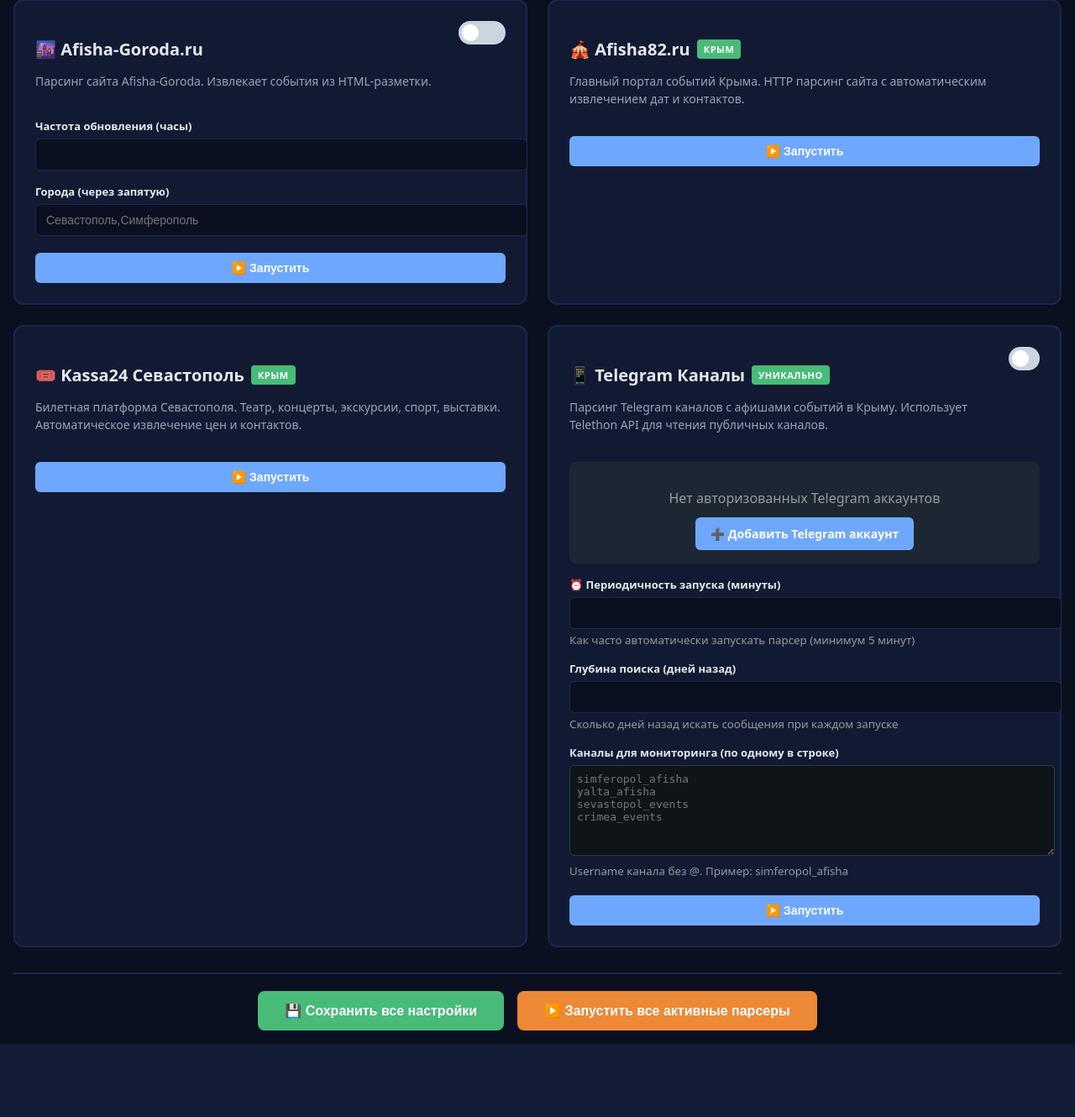
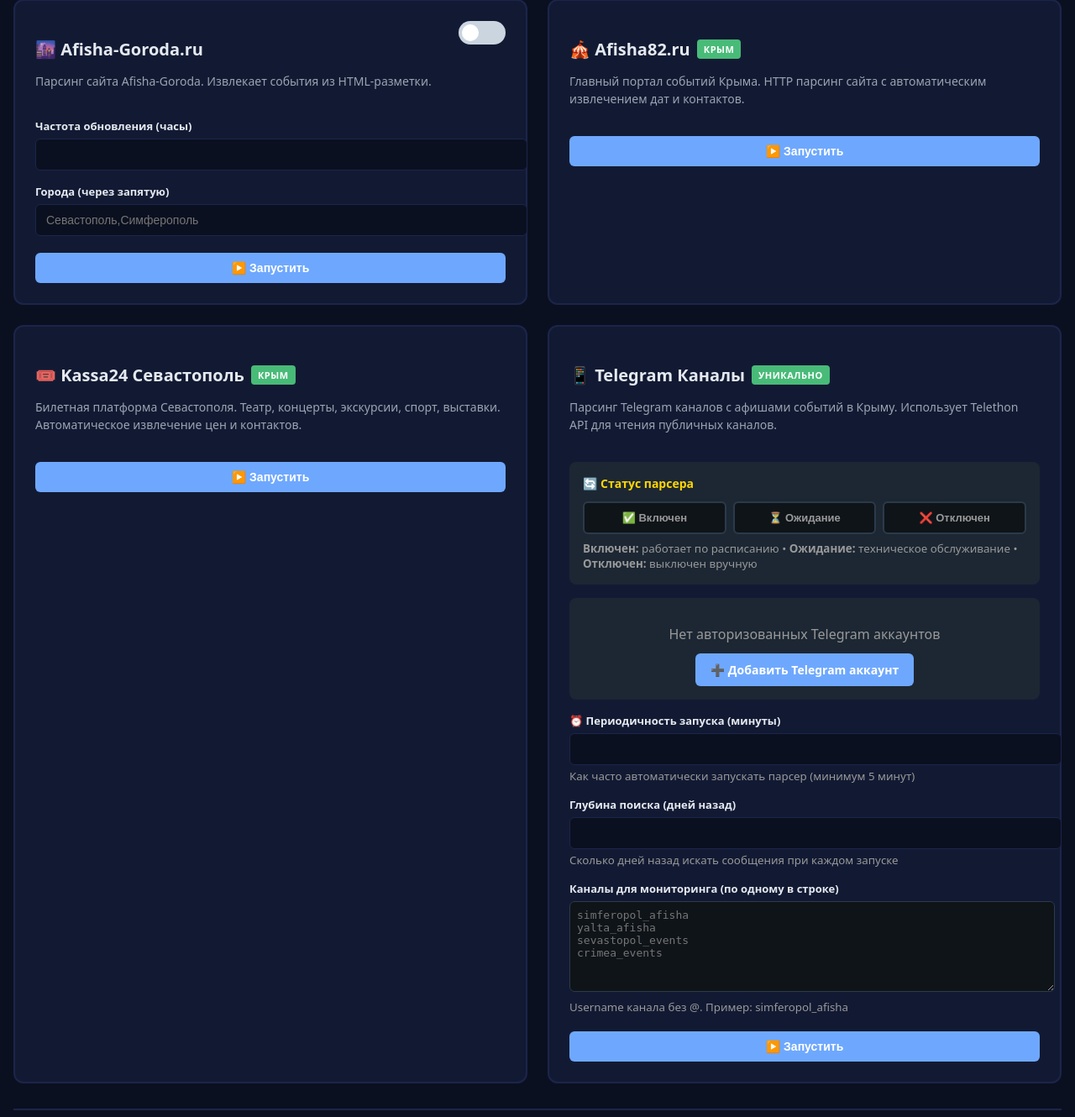
Before and after one commit to asex9876/cudaCrimea, a FastAPI app: template app/admin/templates/parsers.html in a window 1280 px wide. Shown: the part 682-2012 px from the top of the page at 84% size. Before the commit the page ends 1925 px from the top, so only its background shows below. Run offline with FastAPI, Linux system fonts and the light colour scheme; the template is opened without the code that fills it, so the values that code supplies are empty.

Commit message:
Feature: Add Telegram parser status management UI
Implement three-state status control for Telegram parser:
- enabled: Parser runs on schedule
- waiting: Maintenance/technical mode (inactive)
- disabled: Admin manually disabled

Changes:
- app/admin/templates/parsers.html: Added status toggle buttons with active state styling
- app/admin/main.py:
  - Added /parsers/tg-status endpoint for changing parser status
  - Added tg_parser_status to parsers_page config
  - Status saved to runtime_config for persistence
- JavaScript: AJAX handler for instant status changes with toast notifications
- CSS: Visual indicators for active status (green/orange/red)

Backend validation integrated with existing parser logic in telegram_channels.py
which checks tg_parser_status before executing parse operations.

🤖 Generated with [Claude Code](https://claude.com/claude-code)

Co-Authored-By: Claude <noreply@anthropic.com>

```diff
--- a/app/admin/templates/parsers.html
+++ b/app/admin/templates/parsers.html
@@ -212,6 +212,29 @@
     .tg-account-card:hover {
         border-color: #4a5568 !important;
     }
+    .tg-status-btn {
+        background: #0f1419;
+        border-color: #2b3a4a !important;
+        color: #999;
+    }
+    .tg-status-btn:hover {
+        border-color: #4a5568 !important;
+    }
+    .tg-status-btn.active[data-status="enabled"] {
+        background: #48bb78;
+        border-color: #48bb78 !important;
+        color: white;
+    }
+    .tg-status-btn.active[data-status="waiting"] {
+        background: #ed8936;
+        border-color: #ed8936 !important;
+        color: white;
+    }
+    .tg-status-btn.active[data-status="disabled"] {
+        background: #f56565;
+        border-color: #f56565 !important;
+        color: white;
+    }
 </style>
 
 <h1>⚙️ Настройка парсеров</h1>
@@ -387,10 +410,33 @@
                     <h3>📱 Telegram Каналы <span class="badge badge-recommended">Уникально</span></h3>
                     <p class="parser-description">Парсинг Telegram каналов с афишами событий в Крыму. Использует Telethon API для чтения публичных каналов.</p>
                 </div>
-                <label class="parser-toggle">
-                    <input type="checkbox" name="tg_enabled" value="on" {% if config.ingest_tg_enabled %}checked{% endif %}>
-                    <span class="toggle-slider"></span>
-                </label>
+            </div>
+
+            <!-- Parser Status Control -->
+            <div class="setting-group" style="background:#1c2733;padding:16px;border-radius:8px;margin-bottom:16px;">
+                <label style="color:#FFD700;margin-bottom:12px;display:block;font-size:14px;font-weight:600;">🔄 Статус парсера</label>
+                <div style="display:grid;grid-template-columns:repeat(3,1fr);gap:8px;margin-bottom:8px;">
+                    <button type="button" class="tg-status-btn" data-status="enabled"
+                            style="padding:10px;border:2px solid;border-radius:6px;cursor:pointer;transition:all 0.2s;font-weight:600;font-size:13px;"
+                            onclick="setParserStatus('enabled')">
+                        ✅ Включен
+                    </button>
+                    <button type="button" class="tg-status-btn" data-status="waiting"
+                            style="padding:10px;border:2px solid;border-radius:6px;cursor:pointer;transition:all 0.2s;font-weight:600;font-size:13px;"
+                            onclick="setParserStatus('waiting')">
+                        ⏳ Ожидание
+                    </button>
+                    <button type="button" class="tg-status-btn" data-status="disabled"
+                            style="padding:10px;border:2px solid;border-radius:6px;cursor:pointer;transition:all 0.2s;font-weight:600;font-size:13px;"
+                            onclick="setParserStatus('disabled')">
+                        ❌ Отключен
+                    </button>
+                </div>
+                <small style="color:#999;display:block;">
+                    <strong>Включен:</strong> работает по расписанию •
+                    <strong>Ожидание:</strong> техническое обслуживание •
+                    <strong>Отключен:</strong> выключен вручную
+                </small>
             </div>
 
             <div class="parser-settings">
@@ -583,6 +629,58 @@
             btn.textContent = originalText;
         }
     }
+
+    // Set Telegram parser status
+    async function setParserStatus(status) {
+        const btn = event.target.closest('.tg-status-btn');
+        const allBtns = document.querySelectorAll('.tg-status-btn');
+        const originalText = btn.textContent;
+
+        btn.disabled = true;
+        btn.textContent = '⏳ Изменение...';
+
+        try {
+            const formData = new FormData();
+            formData.append('csrf', '{{ csrf }}');
+            formData.append('status', status);
+
+            const response = await fetch('parsers/tg-status', {
+                method: 'POST',
+                body: formData
+            });
+
+            const data = await response.json();
+
+            if (data.success) {
+                // Update UI
+                allBtns.forEach(b => b.classList.remove('active'));
+                btn.classList.add('active');
+
+                const statusMessages = {
+                    'enabled': 'Парсер включен и работает по расписанию',
+                    'waiting': 'Парсер в режиме ожидания (техническое обслуживание)',
+                    'disabled': 'Парсер отключен администратором'
+                };
+                showNotification(statusMessages[status], 'success');
+            } else {
+                showNotification('Ошибка изменения статуса: ' + (data.error || 'Неизвестная ошибка'), 'error');
+            }
+        } catch (error) {
+            showNotification('Ошибка сети: ' + error.message, 'error');
+        } finally {
+            btn.disabled = false;
+            btn.textContent = originalText;
+        }
+    }
+
+    // Initialize parser status on page load
+    document.addEventListener('DOMContentLoaded', function() {
+        const currentStatus = '{{ config.get("tg_parser_status", "enabled") }}';
+        const statusBtn = document.querySelector(`.tg-status-btn[data-status="${currentStatus}"]`);
+        if (statusBtn) {
+            statusBtn.classList.add('active');
+        }
+    });
 </script>
 
 {% endblock %}
```
Also changed, not shown: app/admin/main.py (+29 -0 lines).
